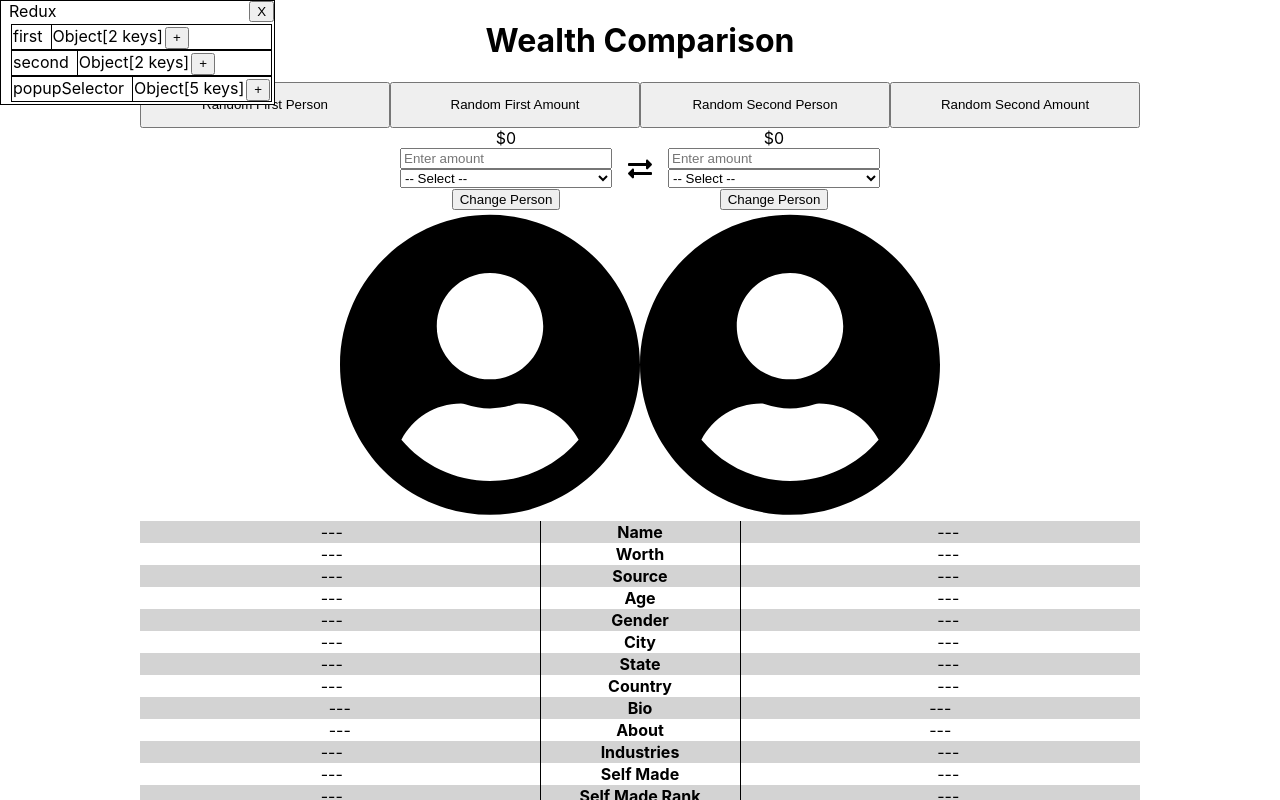
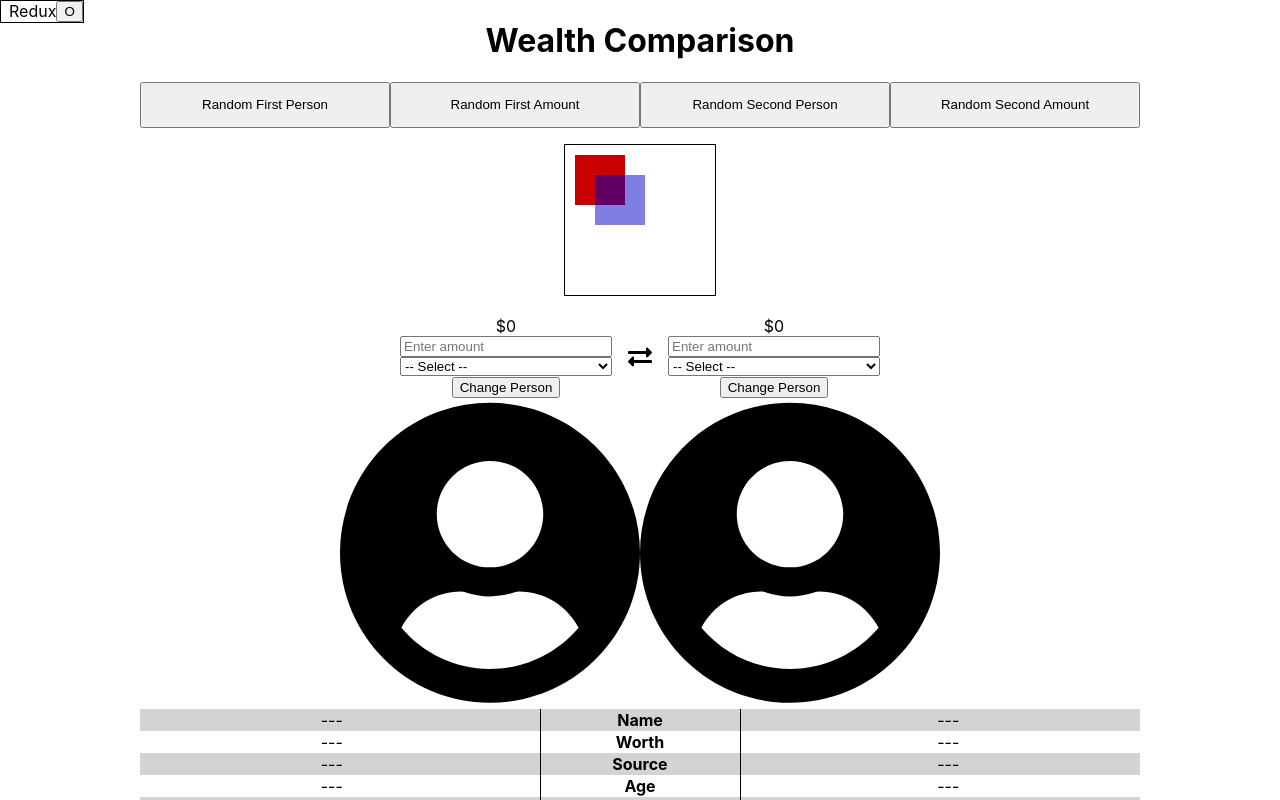
Before and after one commit to toddbrentlinger/wealth-comparison, a React (Create React App) app: page / in a window 1280 px wide. Shown: the top 800 px of the page. Built offline with nearby package versions, Linux system fonts and the light colour scheme.

Commit message:
Simplifies redux actions and removes inherited properties in PersonSelectorPopup, initializes sliders to redux state value to save last used settings, and starts canvas component

```diff
--- a/src/App.js
+++ b/src/App.js
@@ -5,11 +5,12 @@ import RichPerson from './classes/RichPerson.js';
 import WealthSelector from './components/WealthSelector.js';
 import PersonNotesContainer from './components/PersonNotesContainer.js';
 import PersonSelectorPopup from './components/PersonSelectorPopup.js';
+import WealthDisplayCanvas from './components/WealthDisplayCanvas.js';
 import FooterCustom from './components/FooterCustom.js';
 import { FontAwesomeIcon } from '@fortawesome/react-fontawesome';
 import { faExchangeAlt } from '@fortawesome/free-solid-svg-icons';
 import { useSelector, useDispatch } from 'react-redux';
-import { changePerson, changeAmount, changePopupSelectorIsDisplayed } from './redux/actions.js';
+import { changePerson, changeAmount, openPopupSelector } from './redux/actions.js';
 import { addCommasToNumber, convertNumToSimplifiedString } from './utilities.js';
 
 import ReduxStateDisplay from './components/ReduxStateDisplay.js';
@@ -81,7 +82,8 @@ function App() {
      */
     function handlePersonSelectButtonClick(isFirst = true) {
         //setIsPersonSelectorPopupOpen(true);
-        dispatch(changePopupSelectorIsDisplayed(true, isFirst));
+        //dispatch(changePopupSelectorIsDisplayed(true, isFirst));
+        dispatch(openPopupSelector(isFirst));
     }
 
     // Variables
@@ -146,9 +148,10 @@ function App() {
             {selectorModal.isDisplayed
                 ? <PersonSelectorPopup
                     //setIsPersonSelectorPopupOpen={setIsPersonSelectorPopupOpen}
-                    setIsPersonSelectorPopupOpen={(val) => dispatch(changePopupSelectorIsDisplayed(val))}
+                    //setIsPersonSelectorPopupOpen={(val) => dispatch(changePopupSelectorIsDisplayed(val))}
                 />
                 : null}
+            <WealthDisplayCanvas />
             {wealthComparisonContainer}
             {first || second ? <PersonNotesContainer /> : null}
         </main>
--- a/src/components/PersonSelectorPopup.js
+++ b/src/components/PersonSelectorPopup.js
@@ -4,7 +4,7 @@ import RichPerson from '../classes/RichPerson.js';
 import { convertNumToSimplifiedString } from '../utilities.js';
 // Redux
 import { useSelector, useDispatch } from 'react-redux';
-import { changePerson, changeSortType, changeSortIsAscending, changeFilterAge, changeFilterWorth } from '../redux/actions.js';
+import { changePerson, closePopupSelector, changeSortType, changeSortIsAscending, changeFilterAge, changeFilterWorth } from '../redux/actions.js';
 // Font Awesome
 import { FontAwesomeIcon } from '@fortawesome/react-fontawesome';
 import { faWindowClose, faSearch } from '@fortawesome/free-solid-svg-icons';
@@ -245,7 +245,8 @@ function PersonSelectorPopup(props) {
                     <div className="top-bar-title">Select Person To Compare</div>
                     <span
                         className="close"
-                        onClick={() => props.setIsPersonSelectorPopupOpen(false)}
+                        //onClick={() => props.setIsPersonSelectorPopupOpen(false)}
+                        onClick={() => dispatch(closePopupSelector())}
                     >
                         <FontAwesomeIcon icon={faWindowClose} />
                     </span>
@@ -270,8 +271,8 @@ function PersonSelectorPopup(props) {
                             minLimit={0}
                             maxLimit={120}
                             step={1}
-                            startingMin={18}
-                            startingMax={100}
+                            startingMin={ageFilter.min}
+                            startingMax={ageFilter.max}
                             onMinChange={val => dispatch(changeFilterAge(val, true))}
                             onMaxChange={val => dispatch(changeFilterAge(val, false))}
                         />
@@ -280,8 +281,8 @@ function PersonSelectorPopup(props) {
                             minLimit={3}
                             maxLimit={12}
                             step={1}
-                            startingMin={6}
-                            startingMax={9}
+                            startingMin={wealthFilter.min}
+                            startingMax={wealthFilter.max}
                             onMinChange={val => dispatch(changeFilterWorth(val, true))}
                             onMaxChange={val => dispatch(changeFilterWorth(val, false))}
                             convertValueToDisplay={handleWealthConvertValueToDisplay}
--- a/src/components/ReduxStateDisplay.js
+++ b/src/components/ReduxStateDisplay.js
@@ -10,7 +10,7 @@ function ReduxStateDisplay() {
 
     // State
 
-    const [isOpen, setIsOpen] = useState(true);
+    const [isOpen, setIsOpen] = useState(false);
     const [isDragging, setIsDragging] = useState(false);
     const [position, setPosition] = useState({top: 0, left: 0});
 
--- /dev/null
+++ b/src/components/WealthDisplayCanvas.js
@@ -0,0 +1,35 @@
+import React, { useRef, useEffect } from 'react';
+
+function WealthDisplayCanvas(props) {
+    // Refs
+    const canvasRef = useRef(null);
+    const ctx = useRef(null);
+
+    // Effects
+
+    useEffect(() => {
+        if (canvasRef.current.getContext) {
+            ctx.current = canvasRef.current.getContext('2d');
+            // Drawing code here
+            ctx.current.fillStyle = 'rgb(200, 0, 0)';
+            ctx.current.fillRect(10, 10, 50, 50);
+            ctx.current.fillStyle = 'rgba(0, 0, 200, 0.5)';
+            ctx.current.fillRect(30, 30, 50, 50);
+        } else {
+            // Fallback code here if canvas not supported
+        }
+    }, []);
+
+    return (
+        <canvas
+            ref={canvasRef}
+            id="wealth-comparison-canvas"
+            width="150" // Default: 300
+            height="150" // Default: 150
+            style={{border: "1px solid black", margin: "1em"}}
+        >
+        </canvas>
+    );
+}
+
+export default WealthDisplayCanvas;
--- a/src/redux/actions.js
+++ b/src/redux/actions.js
@@ -36,6 +36,7 @@ export function changeAmount(amount, isFirst) {
 // ---------- Popup Selector - isDisplayed ----------
 // --------------------------------------------------
 
+// NOT NEEDED
 export function changePopupSelectorIsDisplayed(value, willChangeFirstPerson = true) {
     return {
         type: 'CHANGE_POPUP_SELECTOR_IS_DISPLAYED',
--- a/src/redux/reducers.js
+++ b/src/redux/reducers.js
@@ -38,12 +38,12 @@ const initialState = {
             search: "",
             gender: "all",
             worth: { // 10^n - use Math.pow(10,n) to get value
-                min: 0,
-                max: -1, // Use infinite max if negative number
+                min: 6,
+                max: 9, // Use infinite max if negative number
             },
             age: {
-                min: 0,
-                max: -1, // Use infinite max if negative number
+                min: 18,
+                max: 100, // Use infinite max if negative number
             },
             countries: [], // show all countries if empty
         },
@@ -181,6 +181,7 @@ function personDataReducer(state = initialState, action) {
                 newState.first.amount = RichPerson.convertAmount(action.amount, state.second.person, state.first.person);
             }
             return newState;
+        // NOT NEEDED
         case 'CHANGE_POPUP_SELECTOR_IS_DISPLAYED':
             newState = {
                 ...state,
```
Also changed, not shown: public/Notes.txt.
